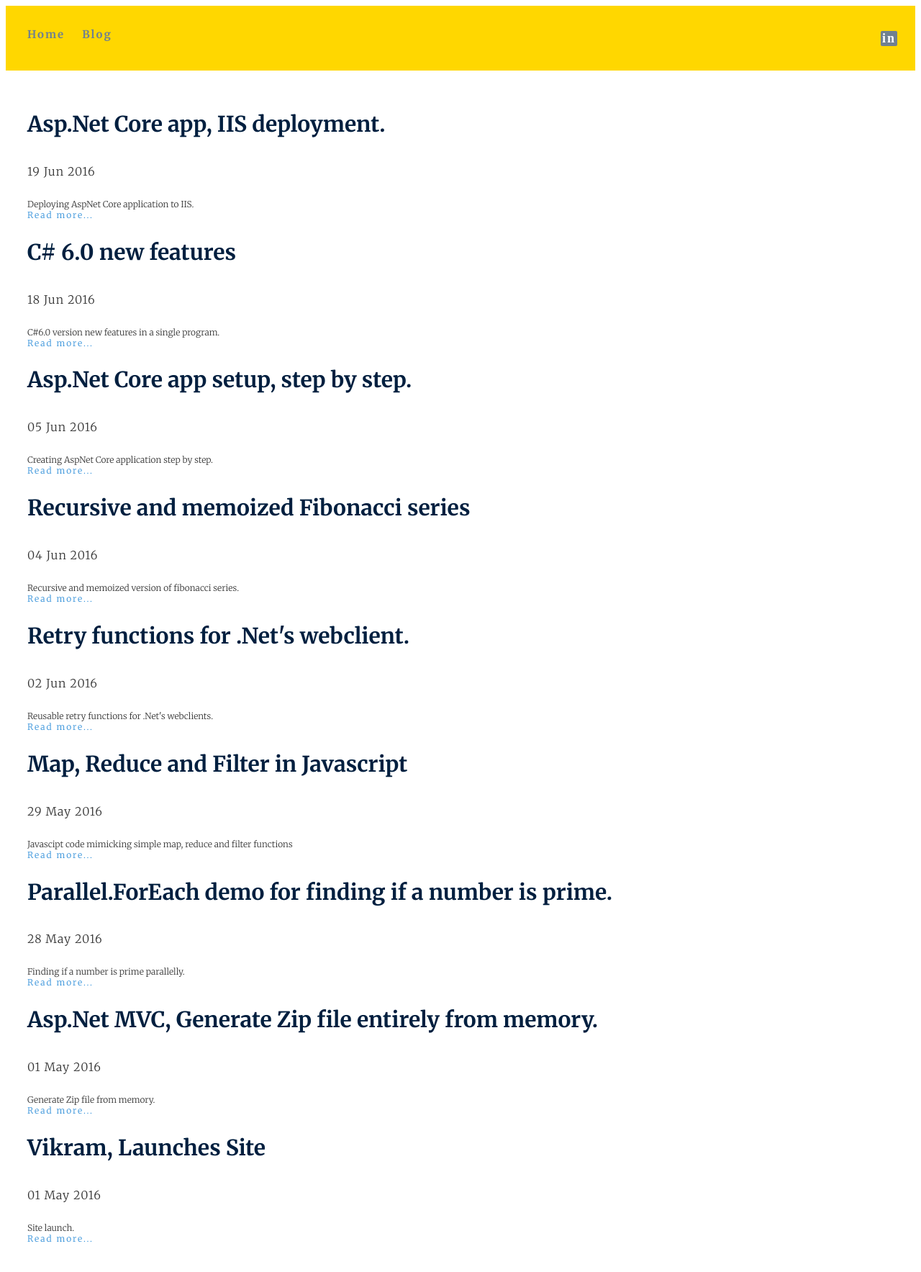
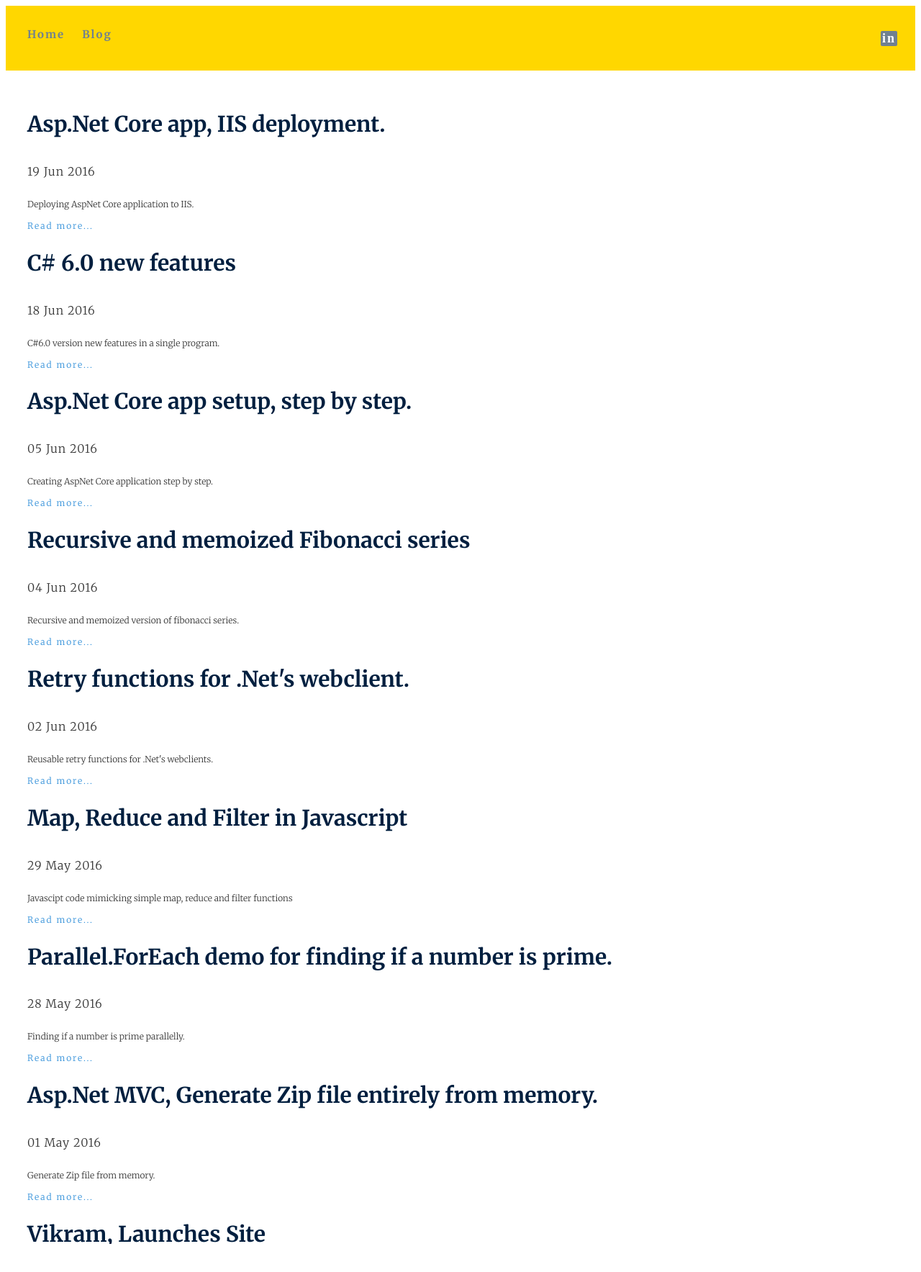
Before and after one commit to srirangamv/srirangamv.github.io, a Jekyll site: the page built from index.html, in a window 1280 px wide. Shown: the top 1767 px of the page at 72% size. Built offline with Jekyll 4.4.1, drawn with Linux system fonts in a browser that asks for light colours; the list of posts is cut into pages by our own code.

Commit message:
home page css changes.

```diff
--- a/css/style.css
+++ b/css/style.css
@@ -165,6 +165,7 @@
    overflow-x:hidden;
    overflow-y:auto;
    height:85%;
+   width:100%;
 }
 
 .hs-inner {
--- a/index.html
+++ b/index.html
@@ -10,6 +10,7 @@
     <div class="post">
       {{ post.description }}
     </div>
+    <br>
     <a href="{{ post.url }}" title="{{ post.title }}">Read more...</a>
   </div>
 {% endfor %}
```
